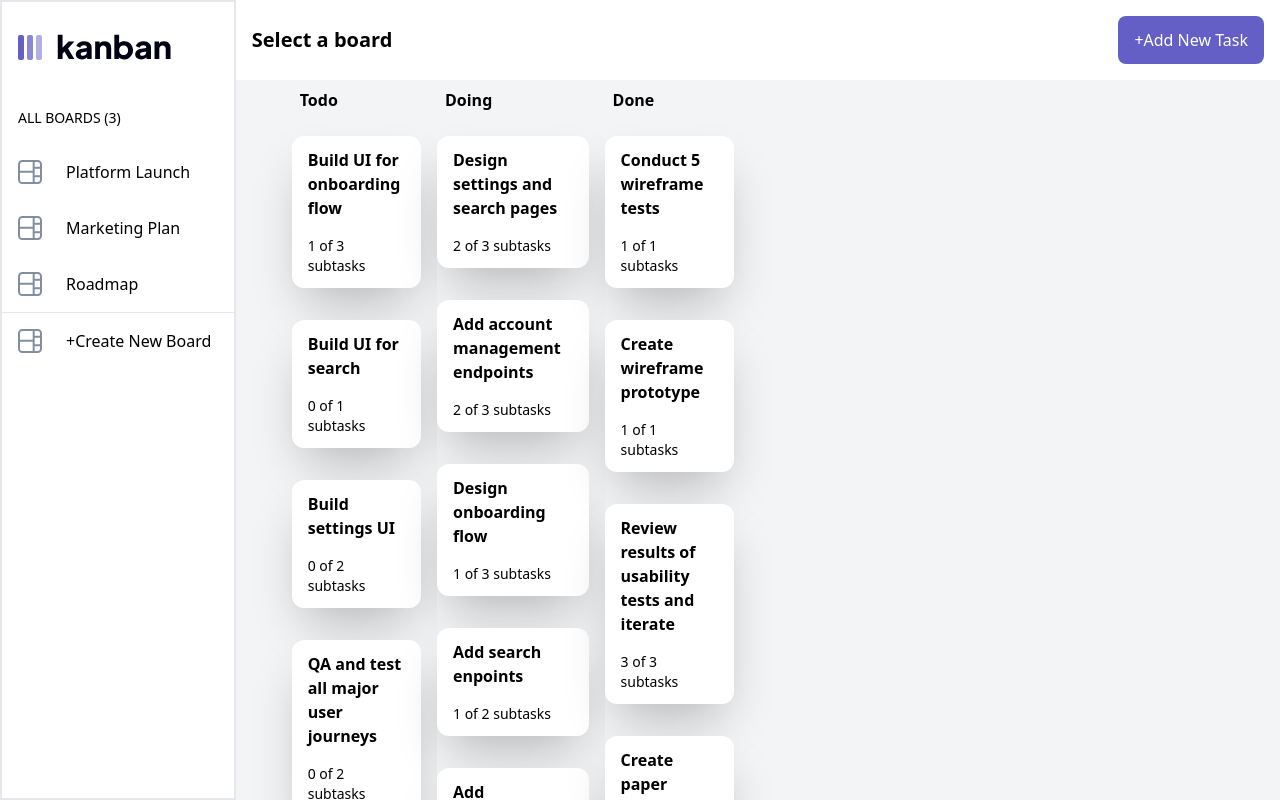
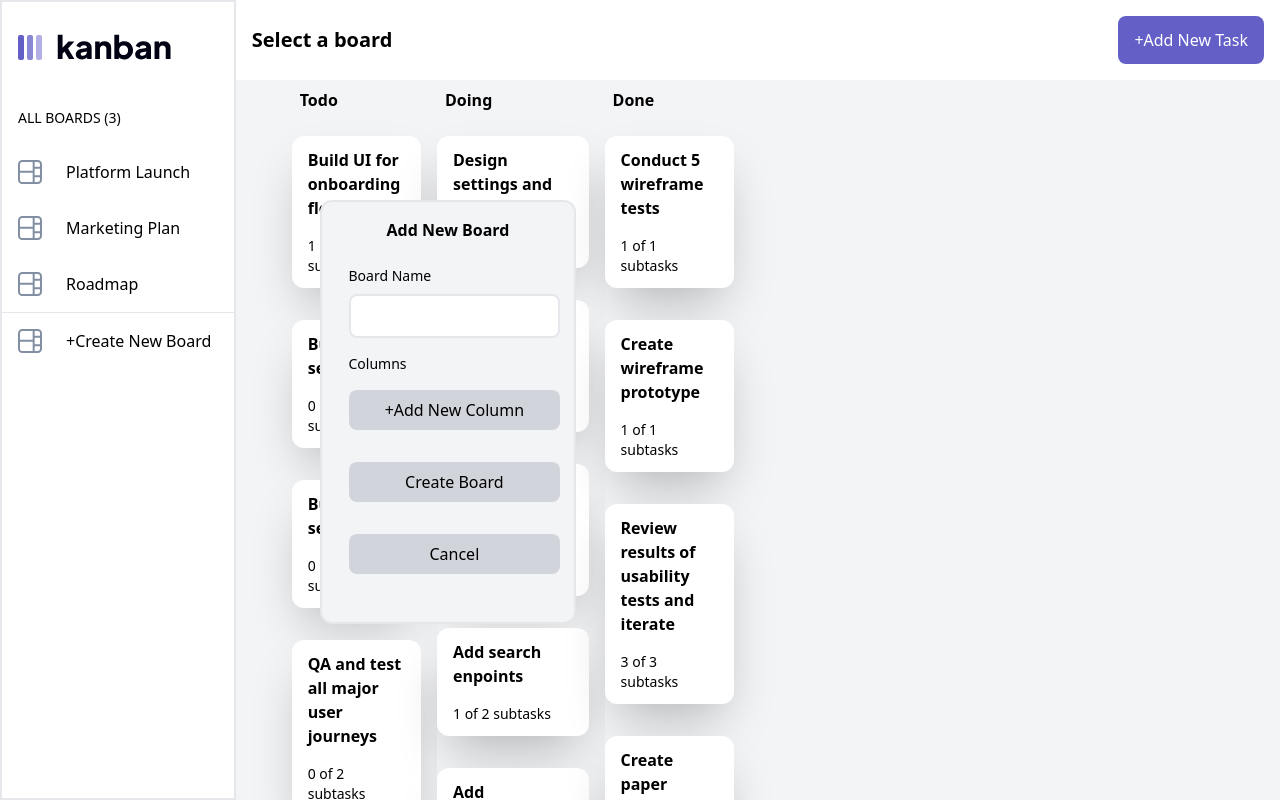
Before and after one commit to gathiz/kanban-board, a React (Vite) app: page / in a window 1280 px wide. Both pictures are taken after a click on the element "+Create New Board". Shown: the top 800 px of the page. Built offline with nearby package versions, Linux system fonts and the light colour scheme.

Commit message:
added new board handler

```diff
--- a/src/components/column/BoardColumn.tsx
+++ b/src/components/column/BoardColumn.tsx
@@ -1,7 +1,7 @@
 import { useState } from "react";
 import { Column, Task } from "../../types";
 import TaskCard from "../task/TaskCard";
-import TaskbarModal from "../modals/Taskbar/TaskbarModal";
+import EditTask from "../modals/task/EditTask";
 
 interface BoardColumnProps {
     column: Column;
@@ -38,7 +38,7 @@ const BoardColumn: React.FC<BoardColumnProps> = ({ column, colIndex }) => {
                     }}
                     onClick={handleClick} />
             ))}
-            <TaskbarModal
+            <EditTask
                 task={task}
                 isOpen={isOpen}
                 onClose={handleClose}
--- a/src/components/home/Home.tsx
+++ b/src/components/home/Home.tsx
@@ -2,6 +2,7 @@ import Navbar from "../navbar/Navbar";
 import ColumnList from "../column/ColumnList";
 
 const Home = () => {
+
     return(
         <div className="flex flex-col w-full h-full">
             <Navbar title="Select a board"/>
--- /dev/null
+++ b/src/components/modals/board/NewBoard.tsx
@@ -0,0 +1,93 @@
+import { useState } from "react";
+import { useDispatch, useSelector } from "react-redux";
+import { AppDispatch, RootState } from "../../../store";
+import { addBoard, selectAllBoards } from "../../../store/boardSlice";
+import { Board } from "../../../types";
+
+interface NewBoardProps {
+    isOpen: boolean;
+    onClose: () => void;
+}
+
+const NewBoard: React.FC<NewBoardProps> = ({ isOpen, onClose }) => {
+
+    const dispatch = useDispatch<AppDispatch>();
+    const boards = useSelector((state: RootState) => selectAllBoards(state));
+
+
+    const [boardName, setBoardName] = useState("");
+    const [count, setCount] = useState(0);
+
+    const [cols, setCols] = useState<string[]>([]);
+
+
+    const handleChange = (e: React.ChangeEvent<HTMLInputElement>) => {
+        setBoardName(e.target.value);
+    }
+
+    const handleClick = () => {
+        const board: Board = {
+            name: boardName,
+            columns: cols.map((col) => ({name: col, tasks: []}))
+        }
+        dispatch(addBoard({newBoard: board, boardIndex: boards.length}));
+        onClose();
+    }
+
+    const handleCancel = () => {
+        onClose();
+    }
+
+    const handleAddColumn = () => {
+        setCount((prevCount) => prevCount + 1);
+    }
+
+    const handleColumnChange = (index: number, e: React.ChangeEvent<HTMLInputElement>) => {
+        const newValues = [...cols];
+        newValues[index] = e.target.value;
+        setCols(newValues);
+    };
+
+    if (!isOpen) return null;
+
+    return (
+        <div className="absolute w-screen max-w-[20vw] top-1/4 left-1/4 bg-gray-100 rounded-xl flex flex-col items-center border-2 border-gray-200 justify-between">
+            <p className="font-bold mx-2 px-2 mt-4">Add New Board</p>
+            <div className="flex flex-col w-11/12 items-start justify-between m-2 py-2">
+                <label className="text-sm m-2 px-2">Board Name</label>
+                <input
+                    className="w-11/12 p-2 mx-4 rounded-lg border-2 border-gray-200"
+                    type="text"
+                    name="boardname"
+                    value={boardName}
+                    onChange={handleChange} />
+                <p className="text-sm px-4 mt-4">Columns</p>
+                {Array.from({ length: count }, (_, index) => (
+                    <input
+                        className="w-11/12 p-2 mx-4 my-2 rounded-lg border-2 border-gray-200"
+                        key={index}
+                        type="text"
+                        value={cols[index] || ""}
+                        onChange={(e) => handleColumnChange(index, e)} />
+                ))}
+                <button
+                    onClick={handleAddColumn}
+                    className="w-11/12 m-4 p-2 rounded-lg bg-gray-300">
+                    +Add New Column
+                </button>
+                <button
+                    onClick={handleClick}
+                    className="w-11/12 mx-4 mt-4 p-2 mb-8 rounded-lg bg-gray-300">
+                    Create Board
+                </button>
+                <button
+                    onClick={handleCancel}
+                    className="w-11/12 mx-4 p-2 mb-8 rounded-lg bg-gray-300">
+                    Cancel
+                </button>
+            </div>
+        </div>
+    )
+}
+
+export default NewBoard;
--- /dev/null
+++ b/src/components/modals/task/NewTask.tsx
@@ -0,0 +1,119 @@
+import React, { useState } from "react";
+import { addTask, selectActiveIndex, selectAllBoards } from "../../../store/boardSlice";
+import { AppDispatch, RootState } from "../../../store";
+import { useDispatch, useSelector } from "react-redux";
+import { Task } from "../../../types";
+
+interface NewTaskModalProps {
+    isOpen: boolean;
+    onClose: () => void;
+}
+
+const NewTask: React.FC<NewTaskModalProps> = ({ isOpen, onClose }) => {
+
+    if (!isOpen) return null;
+
+    const dispatch = useDispatch<AppDispatch>();
+    const boards = useSelector((state: RootState) => selectAllBoards(state));
+    const activeIndex = useSelector((state: RootState) => selectActiveIndex(state));
+    const columns = boards[activeIndex || 0].columns;
+    const options = columns.map((column) => column.name);
+
+    const [data, setData] = useState({
+        title: "",
+        description: "",
+        status: options[0],
+        count: 0
+    });
+
+    const [subs, setSubs] = useState<string[]>([]);
+
+    const handleClick = () => {
+        const task: Task = {
+            title: data.title,
+            status: data.status,
+            description: data.description,
+            subtasks: subs.map((sub) => ({ title: sub, isCompleted: false })),
+        };
+
+        dispatch(addTask({ boardIndex: activeIndex, taskIndex: 0, newTask: task }));
+        onClose();
+    };
+
+    const handleCancel = () => {
+        onClose();
+    }
+
+    const handleSubtaskChange = (index: number, e: React.ChangeEvent<HTMLInputElement>) => {
+        const newValues = [...subs];
+        newValues[index] = e.target.value;
+        setSubs(newValues);
+    };
+
+    const handleAddSubtask = () =>
+        setData((prev) => ({ ...prev, count: prev.count + 1 }));
+
+    const handleChange = (
+        e: React.ChangeEvent<HTMLInputElement | HTMLTextAreaElement | HTMLSelectElement>
+    ) => setData((prev) => ({ ...prev, [e.target.name]: e.target.value }));
+
+
+    return (
+        <div className="absolute w-screen max-w-[20vw] top-1/4 left-1/4 bg-gray-100 rounded-xl flex flex-col items-center border-2 border-gray-200 justify-between">
+            <p className="font-bold mx-2 px-2 mt-4">Add New Task</p>
+            <div className="flex flex-col w-11/12 items-start justify-between m-2 py-2">
+                <label className="text-sm m-2 px-2">Title</label>
+                <input
+                    className="w-11/12 p-2 mx-4 rounded-lg border-2 border-gray-200"
+                    type="text"
+                    name="title"
+                    value={data.title}
+                    onChange={handleChange} />
+            </div>
+            <div className="flex flex-col w-11/12 items-start justify-between m-2">
+                <label className="text-sm m-2 px-2">Description</label>
+                <textarea
+                    className="w-11/12 p-2 mx-4 rounded-lg border-2 border-gray-200"
+                    name="description"
+                    value={data.description}
+                    onChange={handleChange} />
+                <p className="font-bold text-sm px-4 mt-4">Subtasks</p>
+                {Array.from({ length: data.count }, (_, index) => (
+                    <input
+                        className="w-11/12 p-2 mx-4 my-2 rounded-lg border-2 border-gray-200"
+                        key={index}
+                        type="text"
+                        value={subs[index] || ""}
+                        onChange={(e) => handleSubtaskChange(index, e)} />
+                ))}
+                <button
+                    onClick={handleAddSubtask}
+                    className="w-11/12 m-4 p-2 rounded-lg bg-gray-300">
+                    +Add New Subtask
+                </button>
+                <select
+                    name="status"
+                    onChange={handleChange}
+                    value={data.status}
+                    className="w-11/12 bg-gray-100 text-black p-2 m-4 my-2 border-2 border-gray-200">
+                    {options.map((o, index) => (
+                        <option key={index}>{o}</option>
+                    ))}
+                </select>
+
+                <button
+                    onClick={handleClick}
+                    className="w-11/12 mx-4 mt-4 p-2 mt-2 mb-8 rounded-lg bg-gray-300">
+                    Create Task
+                </button>
+                <button
+                    onClick={handleCancel}
+                    className="w-11/12 mx-4 p-2 mb-8 rounded-lg bg-gray-300">
+                    Cancel
+                </button>
+            </div>
+        </div>
+    );
+}
+
+export default NewTask;
--- a/src/components/navbar/Navbar.tsx
+++ b/src/components/navbar/Navbar.tsx
@@ -1,15 +1,29 @@
+import { useState } from "react";
+import NewTask from "../modals/task/NewTask";
 
 interface NavbarProps {
     title: string;
 }
 
 const Navbar: React.FC<NavbarProps> = ({ title }) => {
+
+    const [open, setOpen] = useState(false);
+
+    const handleClick = () => {
+        setOpen(true);
+    }
+
+    const handleClose = () => {
+        setOpen(false);
+    }
+
     return (
         <div className="flex items-center justify-between bg-white border-1">
             <p className="rounded-lg text-xl bg-blue m-2 p-2 font-bold">{title}</p>
-            <div className="flex items-center justify-between bg-light-secondary p-4 m-4 h-12 rounded-lg text-white">
+            <div onClick={handleClick} className="flex items-center justify-between bg-light-secondary p-4 m-4 h-12 rounded-lg text-white">
                 <p>+Add New Task</p>
             </div>
+            <NewTask isOpen={open} onClose={handleClose} />
         </div>
     );
 }
--- a/src/components/sidebar/Sidebar.tsx
+++ b/src/components/sidebar/Sidebar.tsx
@@ -1,12 +1,25 @@
+import { useState } from "react";
 import logoDark from "../../assets/logo-dark.svg";
+import NewBoard from "../modals/board/NewBoard";
 import SidebarList from "./SidebarList";
 
 const Sidebar = () => {
 
+    const [isAddBoardOpen, setIsAddBoardOpen] = useState(false);
+
+    const handleCreateClick = () => {
+        setIsAddBoardOpen(true);
+    }
+
+    const handleClose = () => {
+        setIsAddBoardOpen(false);
+    }
+
     return (
         <div className="flex flex-col items-start py-4 w-72 bg-white h-screen border-2">
             <img className="m-2 p-2" src={logoDark} />
-            <SidebarList />
+            <SidebarList onCreateClick={handleCreateClick} />
+            <NewBoard isOpen={isAddBoardOpen} onClose={handleClose}/>
         </div>
     );
 }
--- a/src/components/sidebar/SidebarList.tsx
+++ b/src/components/sidebar/SidebarList.tsx
@@ -5,10 +5,15 @@ import { Board } from "../../types";
 import SidebarItem from "./SidebarItem";
 import { useState } from "react";
 
-const SidebarList = () => {
+interface SidebarListProps {
+    onCreateClick: () => void;
+}
+
+const SidebarList: React.FC<SidebarListProps> = ({onCreateClick}) => {
 
     const useAppDispatch = () => useDispatch<AppDispatch>();
     const dispatch = useAppDispatch();
+
 
     const boards: Board[] = useSelector((state: RootState) => selectAllBoards(state));
 
@@ -20,8 +25,8 @@ const SidebarList = () => {
         dispatch(setActiveBoard({boardIndex: index}));
     }
 
-    const newBoardHandler = () => {
-
+    const handleCreateClick = () => {
+        onCreateClick();
     }
 
     return (
@@ -42,7 +47,7 @@ const SidebarList = () => {
                 icon="src/assets/icon-board.svg"
                 title="+Create New Board"
                 active={false}
-                onClick={newBoardHandler}
+                onClick={handleCreateClick}
             />
         </div>
     );
```
Also changed, not shown: src/components/modals/task/EditTask.tsx (renamed from src/components/modals/Taskbar/TaskbarModal.tsx, +8 -3 lines), src/components/modals/task/Dropdown.tsx (renamed from src/components/modals/Taskbar/Dropdown.tsx), src/components/modals/task/TaskbarItem.tsx (renamed from src/components/modals/Taskbar/TaskbarItem.tsx).
